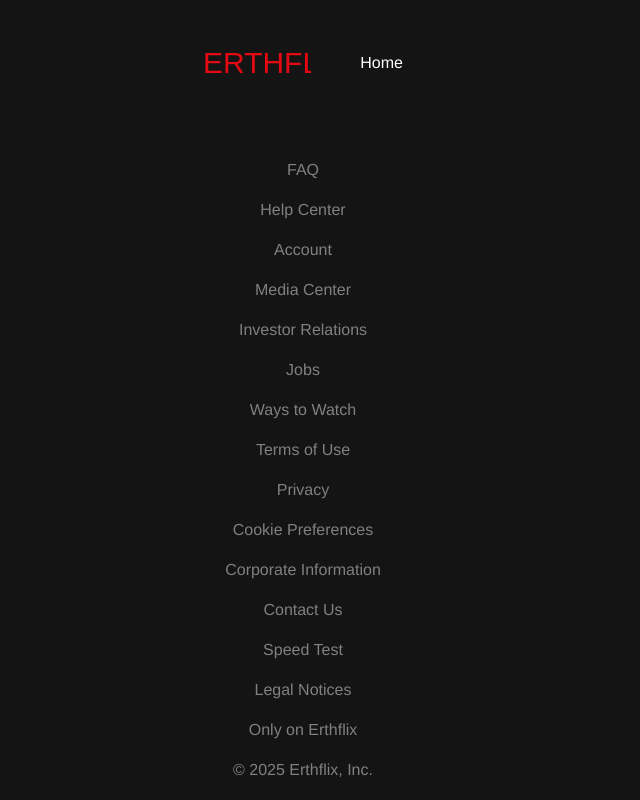
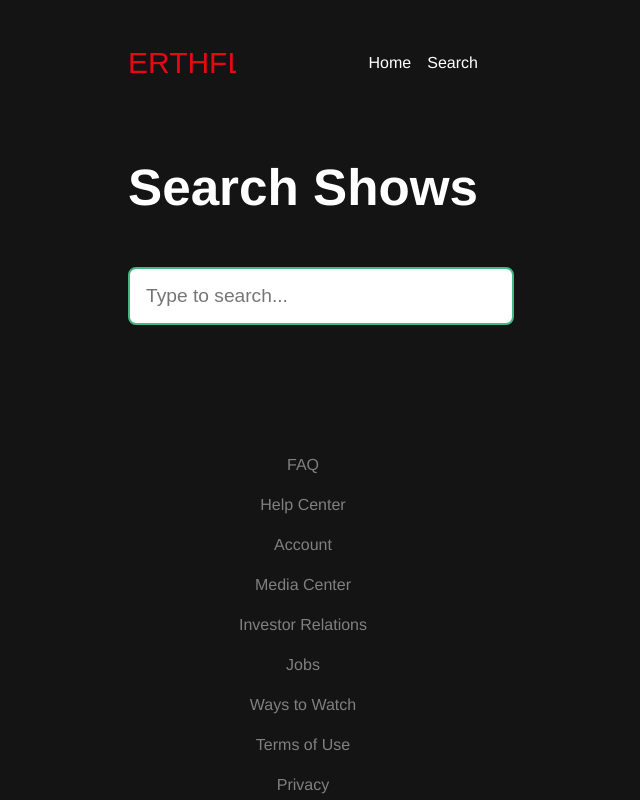
Before and after one commit to JohnTheo13/vue-ertflix, a Vue app: page /search in a window 1280 px wide. Shown: the top 800 px of the page, without its empty margins (337-977 px from the left). Built offline with nearby package versions, Linux system fonts and the light colour scheme.

Commit message:
basic search functionality

```diff
--- a/src/components/AppHeader.vue
+++ b/src/components/AppHeader.vue
@@ -3,6 +3,7 @@
     <img src="/logo.svg" alt="Erthflix" class="logo" />
     <nav>
       <router-link to="/">Home</router-link>
+      <router-link to="/search">Search</router-link>
     </nav>
   </header>
 </template>
--- a/src/composables/useGetApi.ts
+++ b/src/composables/useGetApi.ts
@@ -9,10 +9,10 @@ export function useGetApi<T>(
   const data = ref<T | null>(null);
   const error = ref<ParsedError | null>(null);
   const loading = ref<boolean>(false);
-  const fetchData = async () => {
+  const fetchData = async (newUrl?: string) => {
     loading.value = true;
     try {
-      const response = await apiFetch(url, options);
+      const response = await apiFetch(newUrl || url, options);
       data.value = response;
     } catch (err: unknown) {
       error.value = err as ParsedError;
--- /dev/null
+++ b/src/pages/search/ShowSearch.vue
@@ -0,0 +1,161 @@
+<script setup lang="ts">
+import { onMounted, ref, watch } from 'vue';
+import { useRoute, useRouter } from 'vue-router';
+import { useGetApi } from '~/composables/useGetApi';
+import type { Show } from '~/types/Show';
+
+const router = useRouter();
+const route = useRoute();
+
+const searchQuery = ref((route.query.q as string) || '');
+let debounceTimeout: number | undefined;
+
+// Initialize useGetApi with disabled auto-fetch
+const {
+  data: results,
+  loading: isLoading,
+  fetchData,
+} = useGetApi<{ score: number; show: Show }[]>('shows', false);
+
+// Watch for changes in input and debounce the search
+watch(searchQuery, (newQuery) => {
+  // Update URL query param
+  router.replace({ query: { ...route.query, q: newQuery || undefined } });
+
+  if (debounceTimeout) clearTimeout(debounceTimeout);
+
+  debounceTimeout = setTimeout(() => {
+    if (newQuery.trim()) {
+      fetchData(`search/shows?q=${newQuery}`);
+    } else {
+      results.value = [];
+    }
+  }, 500) as unknown as number;
+});
+
+onMounted(() => {
+  if (searchQuery.value.trim()) {
+    fetchData(`search/shows?q=${searchQuery.value}`);
+  }
+});
+
+const navigateToShow = (id: number) => {
+  router.push(`/details/${id}`);
+};
+</script>
+
+<template>
+  <div class="search-page">
+    <div class="search-header">
+      <h1>Search Shows</h1>
+      <input
+        v-model="searchQuery"
+        type="text"
+        placeholder="Type to search..."
+        class="search-input"
+        autofocus
+      />
+    </div>
+
+    <div v-if="isLoading" class="loading-state">Searching...</div>
+
+    <div v-else-if="results && results.length > 0" class="results-grid">
+      <div
+        v-for="show in results"
+        :key="show.show.id"
+        class="show-card"
+        @click="navigateToShow(show.show.id)"
+      >
+        <img
+          v-if="show.show.image"
+          :src="show.show.image.medium"
+          :alt="show.show.name"
+          class="show-thumbnail"
+        />
+        <div v-else class="placeholder-img">No Image</div>
+        <div class="show-info">
+          <h3>{{ show.show.name }}</h3>
+        </div>
+      </div>
+    </div>
+
+    <div v-else-if="searchQuery && !isLoading" class="empty-state">
+      No results found for "{{ searchQuery }}"
+    </div>
+  </div>
+</template>
+
+<style scoped>
+.search-page {
+  padding: 2rem;
+  max-width: 1200px;
+  margin: 0 auto;
+}
+
+.search-header {
+  margin-bottom: 2rem;
+  text-align: center;
+}
+
+.search-input {
+  width: 100%;
+  max-width: 600px;
+  padding: 1rem;
+  font-size: 1.2rem;
+  border: 2px solid #ddd;
+  border-radius: 8px;
+  margin-top: 1rem;
+  transition: border-color 0.3s;
+}
+
+.search-input:focus {
+  outline: none;
+  border-color: #42b983;
+}
+
+.results-grid {
+  display: grid;
+  grid-template-columns: repeat(auto-fill, minmax(200px, 1fr));
+  gap: 2rem;
+}
+
+.show-card {
+  cursor: pointer;
+  transition: transform 0.2s;
+  border-radius: 8px;
+  overflow: hidden;
+  background: #f5f5f5;
+}
+
+.show-card:hover {
+  transform: translateY(-5px);
+  box-shadow: 0 4px 12px rgba(0, 0, 0, 0.1);
+}
+
+.show-thumbnail {
+  width: 100%;
+  aspect-ratio: 2/3;
+  object-fit: cover;
+  display: block;
+}
+
+.show-info {
+  padding: 1rem;
+}
+
+.show-info h3 {
+  margin: 0;
+  font-size: 1rem;
+  white-space: nowrap;
+  overflow: hidden;
+  text-overflow: ellipsis;
+}
+
+.loading-state,
+.empty-state {
+  text-align: center;
+  padding: 2rem;
+  color: #666;
+  font-size: 1.2rem;
+}
+</style>
--- a/src/router.ts
+++ b/src/router.ts
@@ -2,12 +2,14 @@ import { createRouter, createWebHistory } from 'vue-router';
 
 const AppHome = () => import('~/pages/home/AppHome.vue');
 const ShowDetails = () => import('~/pages/details/ShowDetails.vue');
+const ShowSearch = () => import('~/pages/search/ShowSearch.vue');
 
 export const router = createRouter({
   history: createWebHistory(),
   routes: [
     { path: '/', component: AppHome },
     { path: '/details/:id', component: ShowDetails },
-    { path: '/search/:query', component: AppHome },
+    { path: '/search/:query', component: ShowSearch },
+    { path: '/search', component: ShowSearch },
   ],
 });
```
